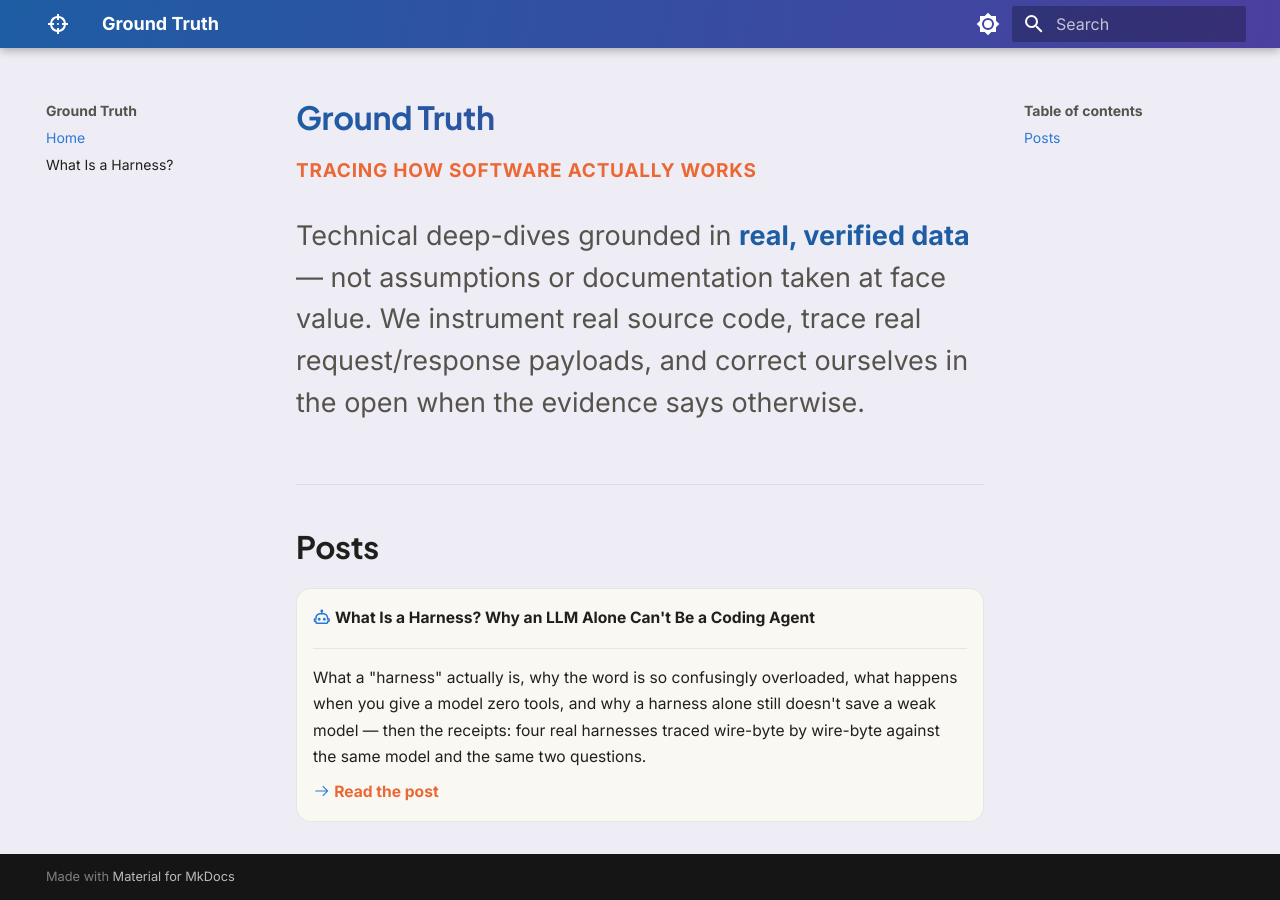
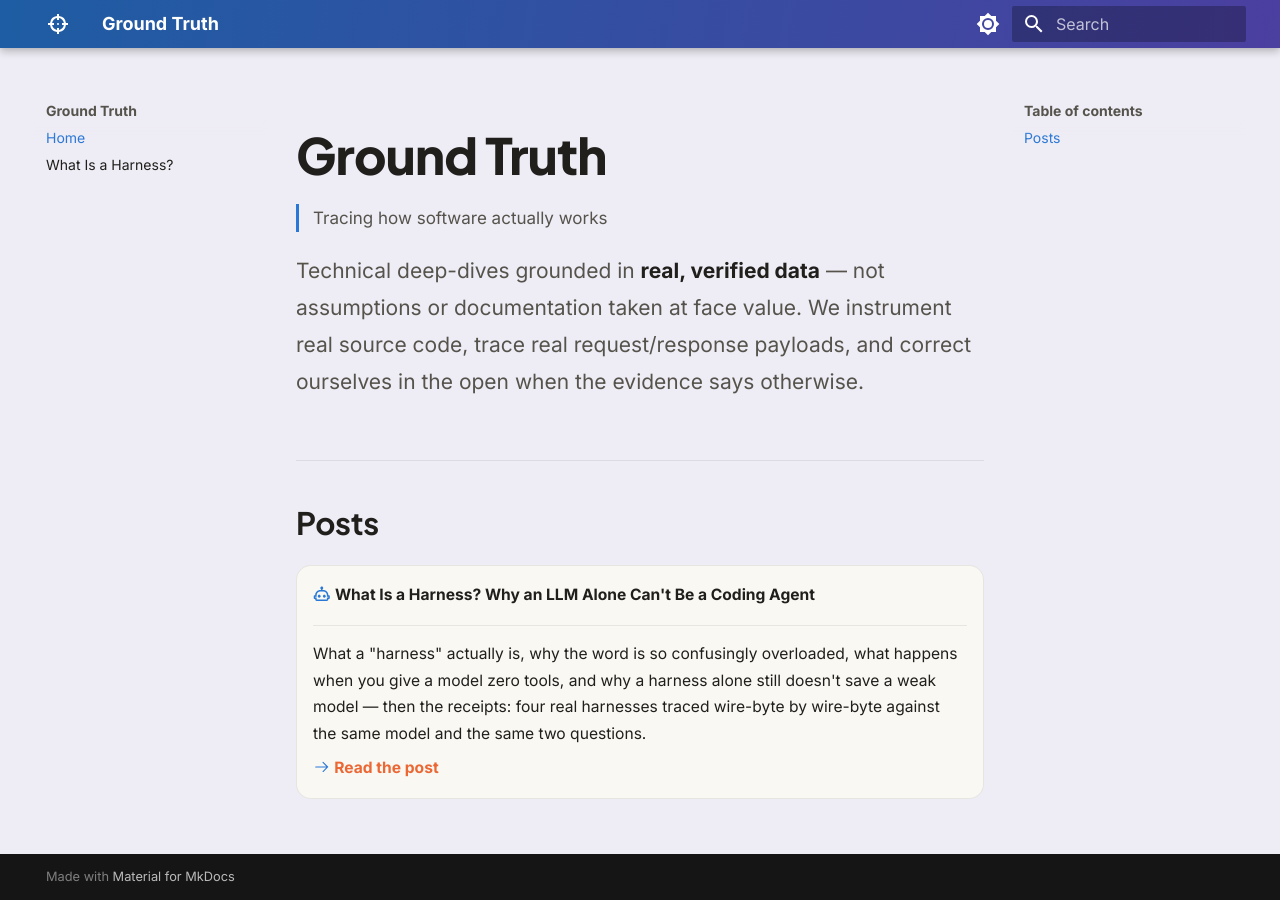
Before and after one commit to s4sarath/ground-truth, an MkDocs documentation site: the page built from docs/index.md, in a window 1280 px wide. Built offline with MkDocs 1.6.1 and Material for MkDocs 9.7.7, drawn with Linux system fonts in a browser that asks for light colours.

Commit message:
Homepage hero: editorial Stripe-style, drop gradient title
Replace the oversized gradient-text title with a plain, solid-color,
bold headline. Restyle the subtitle as a thin accent-rail meta line
(byline/date grammar) instead of an uppercase coral eyebrow. Shrink
the tagline from oversized hero copy to normal readable body text.
Gradient stays reserved for the header bar only.

```diff
--- a/docs/stylesheets/extra.css
+++ b/docs/stylesheets/extra.css
@@ -89,37 +89,44 @@
   color: var(--md-default-fg-color);
 }
 
-/* ---- Homepage site title: smaller than a post's h1, gradient-text wordmark
-   tying it to the header bar instead of plain flat-color Space Grotesk ---- */
+/* ---- Homepage site title: editorial, Stripe-style — plain solid color,
+   no gradient-text effect. The gradient stays reserved for the header bar
+   only, so it doesn't compete with the page's actual content. ---- */
 .md-typeset h1.gt-site-title {
-  font-size: 1.6rem;
-  margin-bottom: 0.3em;
-  background: linear-gradient(100deg, var(--gt-blue-dark) 0%, #4b3fa0 100%);
-  -webkit-background-clip: text;
-  background-clip: text;
-  -webkit-text-fill-color: transparent;
-  color: transparent;
-}
-.hero-subtitle {
-  font-size: 0.95rem;
-  font-weight: 600;
-  letter-spacing: 0.04em;
-  text-transform: uppercase;
-  color: var(--gt-orange);
-  margin: 0 0 0.8rem 0;
+  font-size: 2.5rem;
+  font-weight: 800;
+  line-height: 1.15;
+  letter-spacing: -0.015em;
+  color: var(--md-default-fg-color);
+  margin-top: 1.4rem;
+  margin-bottom: 1rem;
 }
 
-/* ---- Hero tagline on the homepage ---- */
+/* ---- Meta line under the title: a thin accent rail + quiet label,
+   the same grammar as a byline/date row on an editorial blog. ---- */
+.hero-subtitle {
+  font-size: 0.85rem;
+  font-weight: 500;
+  letter-spacing: normal;
+  text-transform: none;
+  color: var(--md-default-fg-color--light);
+  border-left: 3px solid var(--gt-blue);
+  padding-left: 0.7rem;
+  margin: 0 0 1.6rem 0;
+}
+
+/* ---- Hero tagline on the homepage: plain readable body copy, not
+   oversized "hero" text ---- */
 .hero-tagline {
-  font-size: 1.35rem;
-  line-height: 1.55;
+  font-size: 1.05rem;
+  line-height: 1.75;
   color: var(--md-default-fg-color--light);
-  max-width: 42rem;
-  margin: 1.4rem 0 3.2rem 0;
+  max-width: 38rem;
+  margin: 0 0 3.2rem 0;
   font-weight: 400;
 }
 .hero-tagline strong {
-  color: var(--gt-blue-dark);
+  color: var(--md-default-fg-color);
   font-weight: 700;
 }
 
```
